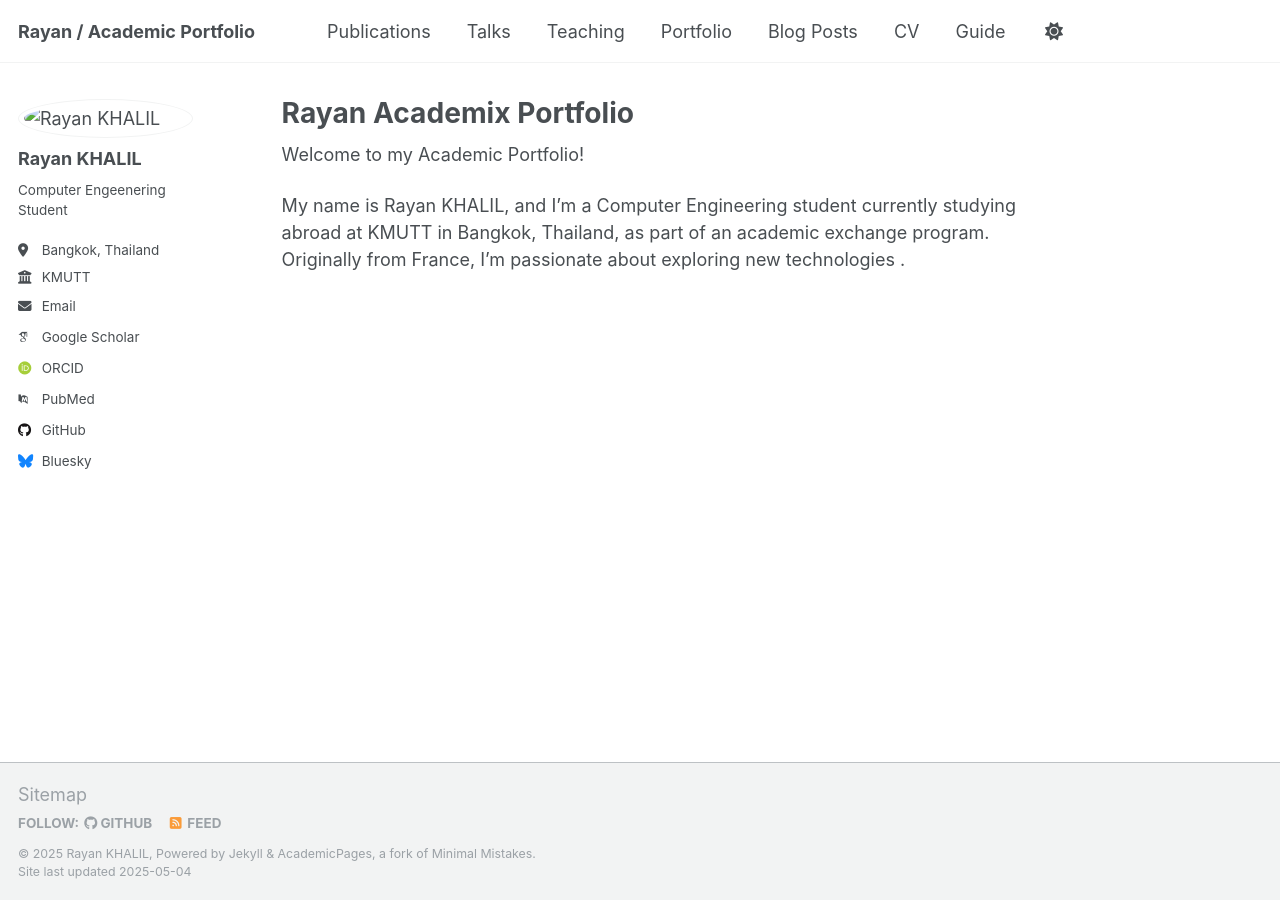
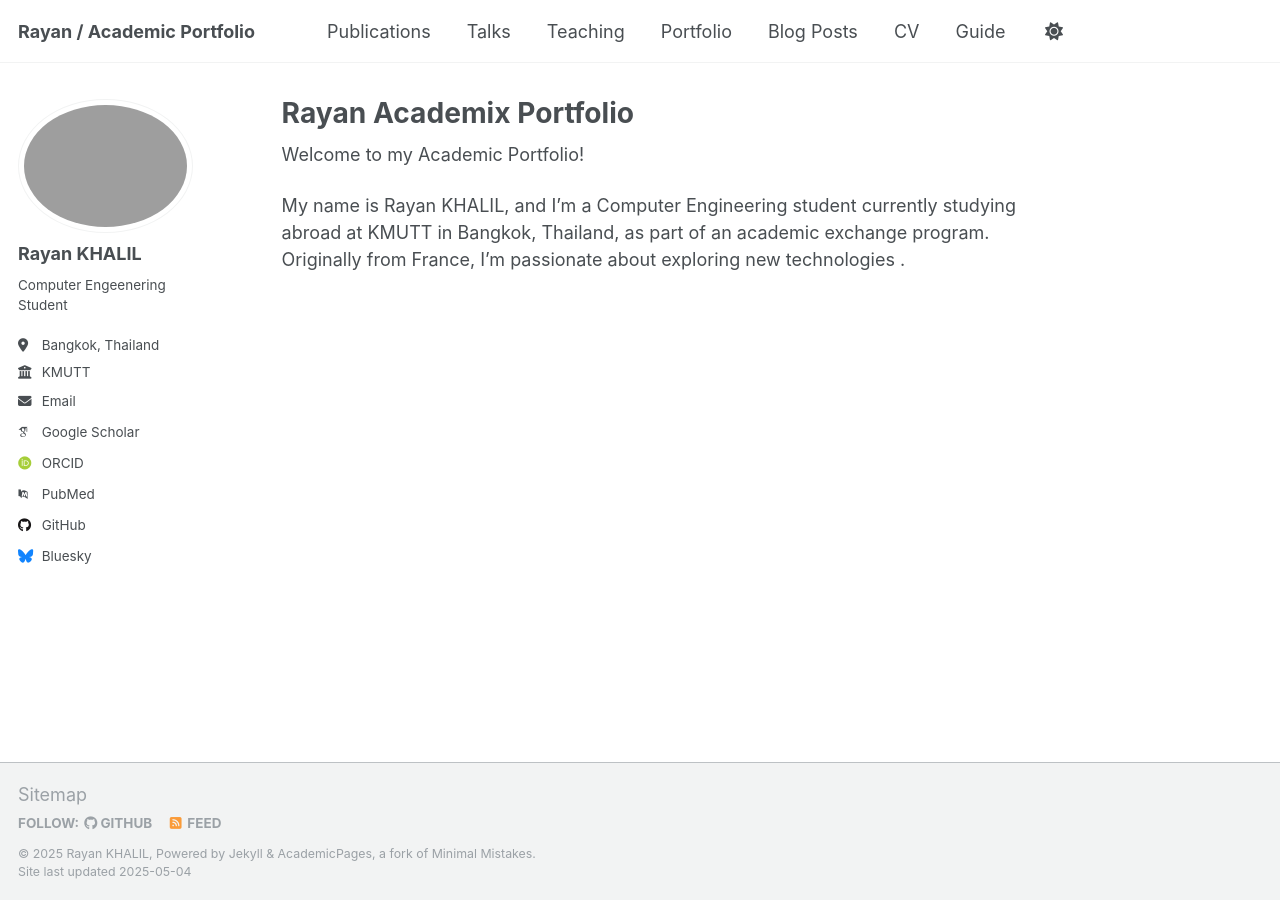
Before and after one commit to Rncod/Rncode.github.io, a Jekyll site: the page built from _pages/about.md, in a window 1280 px wide. Built offline with Jekyll 4.4.1, drawn with Linux system fonts in a browser that asks for light colours; some web fonts are replaced.

Commit message:
Update _config.yml

```diff
--- a/_config.yml
+++ b/_config.yml
@@ -23,7 +23,7 @@ repository               : "academicpages/academicpages.github.io"
 #               Additional customization can be done by editing /_includes/author-profile.html
 author:
   # Biographic information
-  avatar           : "photo.jpg"
+  avatar           : "picture.jpg"
   name             : "Rayan KHALIL"
   pronouns         : # example: "she/her"
   bio              : "Computer Engeenering Student"
```
